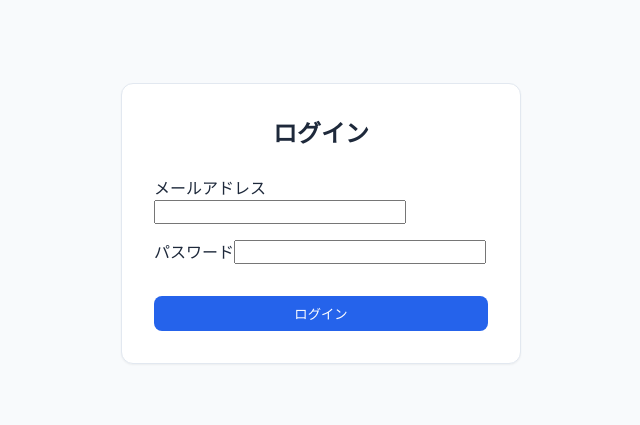
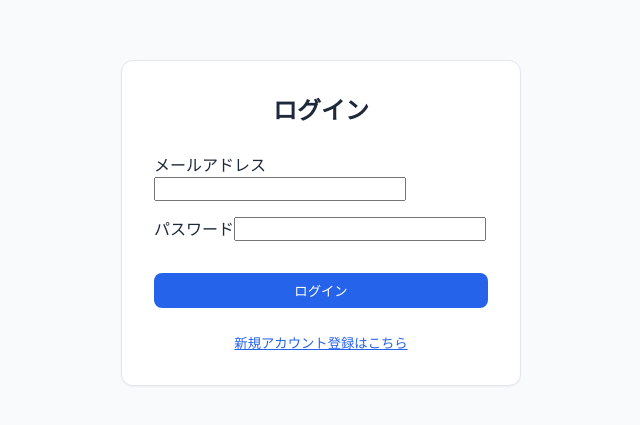
Before and after one commit to emayu323/pharmacy-inventory-report, a React (Vite) app: page /login in a window 1280 px wide. Shown: the part 177-602 px from the top of the page, without its empty margins (319-959 px from the left). Built offline with nearby package versions, Linux system fonts and the light colour scheme.

Commit message:
feat: add user registration

```diff
--- a/src/pages/Login.tsx
+++ b/src/pages/Login.tsx
@@ -7,25 +7,44 @@ export default function Login() {
     const [email, setEmail] = useState('')
     const [password, setPassword] = useState('')
     const [loading, setLoading] = useState(false)
+    const [isLogin, setIsLogin] = useState(true) // Toggle state
     const [error, setError] = useState<string | null>(null)
+    const [message, setMessage] = useState<string | null>(null)
 
-    const handleLogin = async (e: React.FormEvent) => {
+    const handleSubmit = async (e: React.FormEvent) => {
         e.preventDefault()
         setLoading(true)
         setError(null)
+        setMessage(null)
 
         try {
+            if (isLogin) {
+                // Login Flow
                 const { error } = await supabase.auth.signInWithPassword({
                     email,
                     password,
                 })
-
+                if (error) throw error
+                navigate('/')
+            } else {
+                // Sign Up Flow
+                const { data, error } = await supabase.auth.signUp({
+                    email,
+                    password,
+                })
                 if (error) throw error
 
+                // Check if email confirmation is required
+                if (data?.user && !data.session) {
+                    setMessage('確認メールを送信しました。メール内のリンクをクリックして登録を完了してください。')
+                } else {
+                    // Auto-login (if email confirmation is disabled)
                     navigate('/')
+                }
+            }
         } catch (err: any) {
             console.error(err)
-            setError(err.message || 'ログインに失敗しました')
+            setError(err.message || 'エラーが発生しました')
         } finally {
             setLoading(false)
         }
@@ -41,7 +60,7 @@ export default function Login() {
         }}>
             <div className="card" style={{ width: '100%', maxWidth: '400px', padding: '2rem' }}>
                 <h1 style={{ fontSize: '1.5rem', fontWeight: 600, marginBottom: '1.5rem', textAlign: 'center' }}>
-                    ログイン
+                    {isLogin ? 'ログイン' : '新規アカウント登録'}
                 </h1>
 
                 {error && (
@@ -50,7 +69,13 @@ export default function Login() {
                     </div>
                 )}
 
-                <form onSubmit={handleLogin} style={{ display: 'grid', gap: '1rem' }}>
+                {message && (
+                    <div style={{ color: 'green', marginBottom: '1rem', backgroundColor: '#dcfce7', padding: '0.75rem', borderRadius: '0.375rem', fontSize: '0.875rem' }}>
+                        {message}
+                    </div>
+                )}
+
+                <form onSubmit={handleSubmit} style={{ display: 'grid', gap: '1rem' }}>
                     <div>
                         <label className="label">メールアドレス</label>
                         <input
@@ -69,6 +94,7 @@ export default function Login() {
                             value={password}
                             onChange={(e) => setPassword(e.target.value)}
                             required
+                            minLength={6}
                         />
                     </div>
                     <button
@@ -77,9 +103,28 @@ export default function Login() {
                         disabled={loading}
                         style={{ marginTop: '1rem', justifyContent: 'center' }}
                     >
-                        {loading ? 'ログイン中...' : 'ログイン'}
+                        {loading ? '処理中...' : (isLogin ? 'ログイン' : '登録する')}
                     </button>
                 </form>
+
+                <div style={{ marginTop: '1.5rem', textAlign: 'center', fontSize: '0.875rem' }}>
+                    <button
+                        onClick={() => {
+                            setIsLogin(!isLogin)
+                            setError(null)
+                            setMessage(null)
+                        }}
+                        style={{
+                            background: 'none',
+                            border: 'none',
+                            color: 'var(--color-primary)',
+                            cursor: 'pointer',
+                            textDecoration: 'underline'
+                        }}
+                    >
+                        {isLogin ? '新規アカウント登録はこちら' : 'ログイン画面に戻る'}
+                    </button>
+                </div>
             </div>
         </div>
     )
```
Lines whose indentation alone changed are shown as unchanged.
